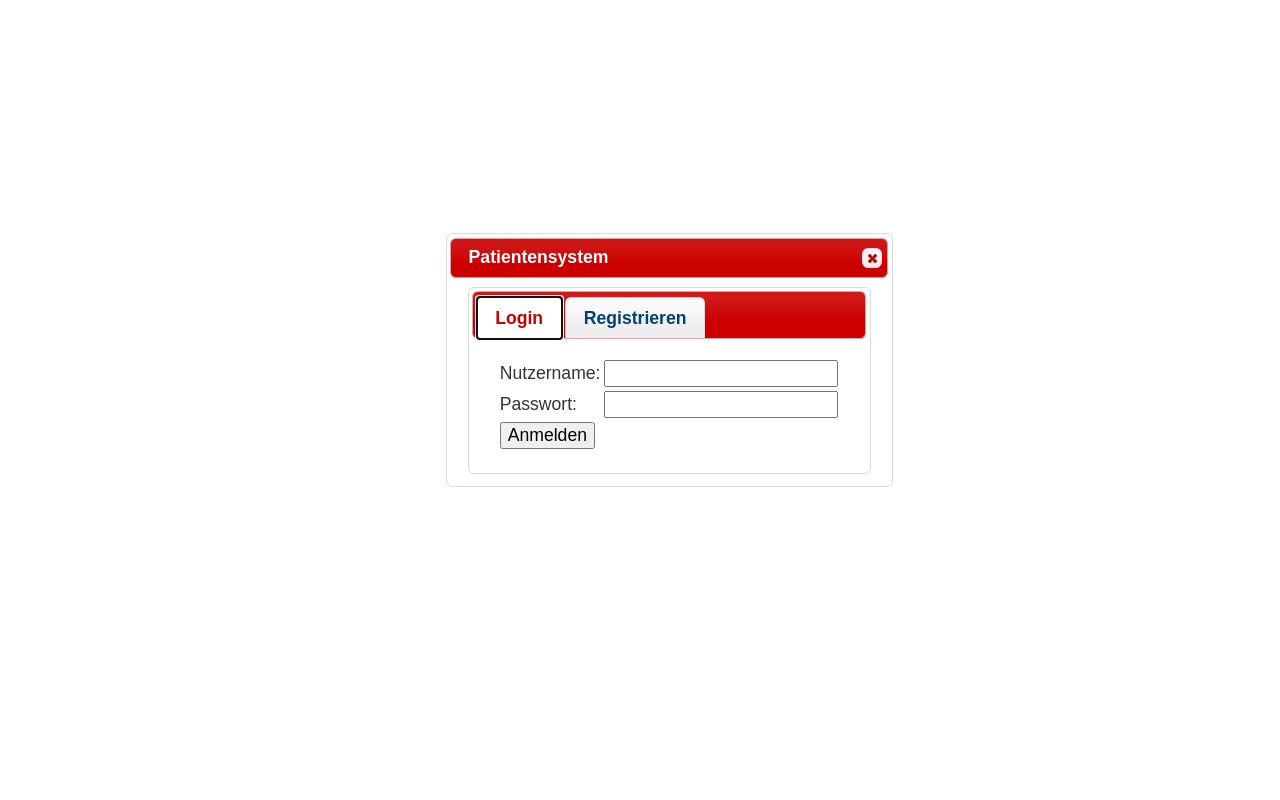
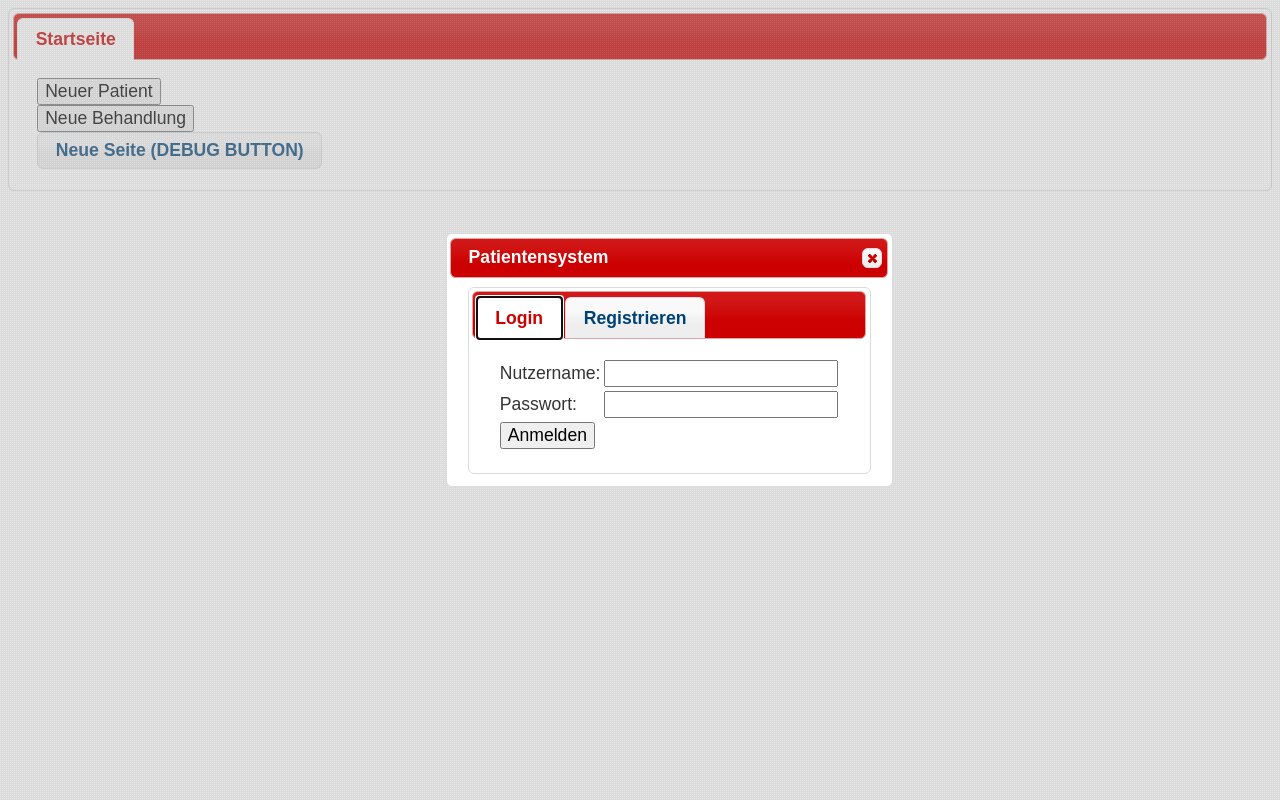
Before and after one commit to MaximalBenedikt/LSMC-Patientensystem, a PHP site: page / in a window 1280 px wide. Run offline with PHP 8.4, Linux system fonts and the light colour scheme; some libraries are stand-ins or nearby versions.

Commit message:
Version 0.2
Added: Startseite
Added: newTab() (Tab erstellen)

```diff
--- a/index.php
+++ b/index.php
@@ -12,6 +12,9 @@
         <script src="main.js"></script>
     </head>
     <body>
+        <!--
+            Login Fenster
+        -->
         <div id="loginwindow" title="Patientensystem">
             <div id="login">
                 <ul>
@@ -50,5 +53,18 @@
                 </div>
             </div>
         </div>
+
+        <div id="main">
+            <ul>
+                <li><a href="#main-start">Startseite</a></li>
+            </ul>
+            <div id="main-start">
+                <div id="start_navbarleft">
+                    <button type="button" id="newpatient">Neuer Patient</button><br>
+                    <button type="button" id="newaction">Neue Behandlung</button><br>
+                    <button type="button" id="newtab">Neue Seite (DEBUG BUTTON)</button><br>
+                </div>
+            </div>
+        </div>
     </body>
 </html>
--- a/main.js
+++ b/main.js
@@ -3,15 +3,37 @@ function openLoginWindow() {
     $('#loginwindow').dialog({
         width:"auto",
         heigth:"auto",
+        modal:true,
     });
     $('#login').tabs();
 };
 
+//Initialisiere die Hauptseite
+function siteloader() {
+    $('#main').tabs({
 
+    });
+}
 
+//Neuen Tab Erstellen
+function newTab(tabtitle) {
+    var num_tabs = $("div#main ul li").length + 1;
+    $("div#main ul").append(
+        "<li><a href='#main-" + num_tabs + "'>" + tabtitle + "</a></li>"
+    );
+    $("div#main").append(
+        "<div id='main-" + num_tabs + "'>#" + num_tabs + "</div>"
+    );
+    $("div#main").tabs("refresh");
+    return "div#" + num_tabs;
+}
 
 
 //Functioncaller
 $(function () {
+    siteloader();
     openLoginWindow();
+    $('#newtab').button().click(function() {
+        newTab("Neuer Tab");
+    })
 })
```
Also changed, not shown: README.md.
